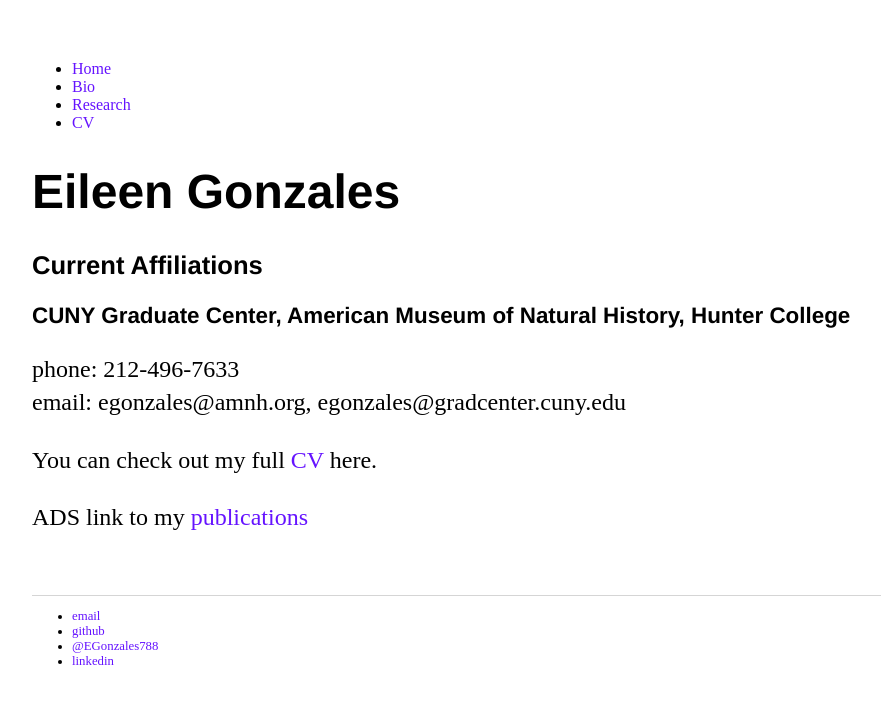
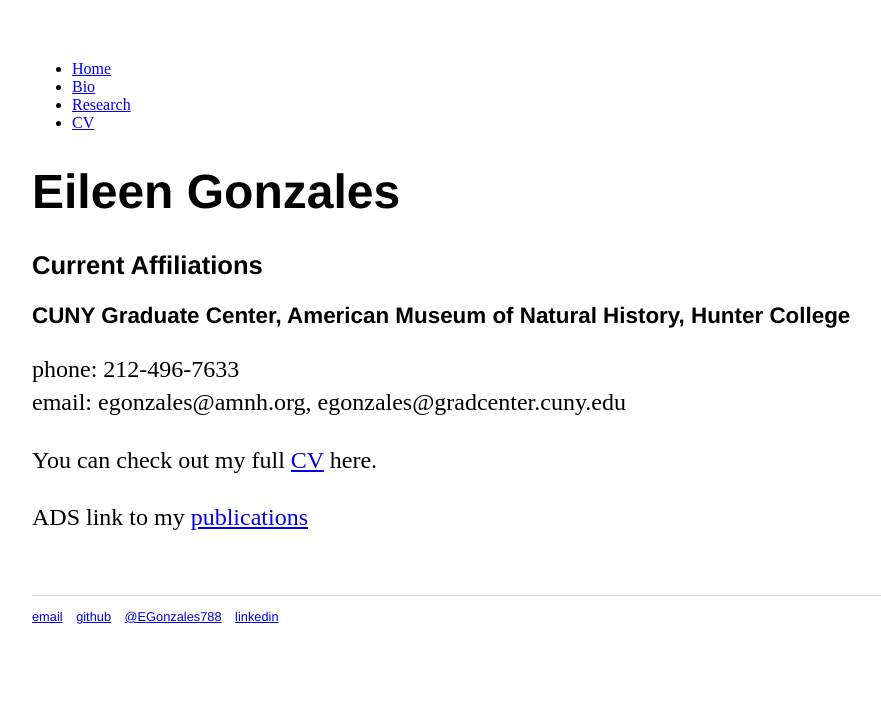
Before and after one commit to ECGonzales/ECGonzales.github.io, a Jekyll site: the page built from CV/index.html, in a window 1280 px wide. Shown: the top 704 px of the page, without its empty margins (160-1041 px from the left). Built offline with Jekyll 4.4.1, drawn with Linux system fonts in a browser that asks for light colours.

Commit message:
Remove scrolling nave bar for now

```diff
--- a/css/main.css
+++ b/css/main.css
@@ -1,10 +1,10 @@
 body {margin: 60px auto; width: 70%;}
 
-/*footer ul {font-family:'Helvetica', 'Arial', 'Sans-Serif'; padding: 0px; list-style: none; font-weight: normal;}*/
-/*footer ul li {display: inline; margin-right: 10px;}*/
+footer ul {font-family:'Helvetica', 'Arial', 'Sans-Serif'; padding: 0px; list-style: none; font-weight: normal;}
+footer ul li {display: inline; margin-right: 10px;}
 
 /*Navbar Code to Keep it at the top*/
-.navbar {font-family:'Helvetica', 'Arial', 'Sans-Serif'; padding: 0px; list-style: none;
+/*.navbar {font-family:'Helvetica', 'Arial', 'Sans-Serif'; padding: 0px; list-style: none;
 font-weight: normal;
 background-color: #FFEAA9;
   overflow: hidden;
@@ -31,7 +31,7 @@
   padding: 16px;
   margin-top: 30px;
   height: 1500px; /* Used in this example to enable scrolling */
-}
+}*/
 
 
 /* This is the font styles for the header and footer info, i.e Home button and twitter links*/
```
